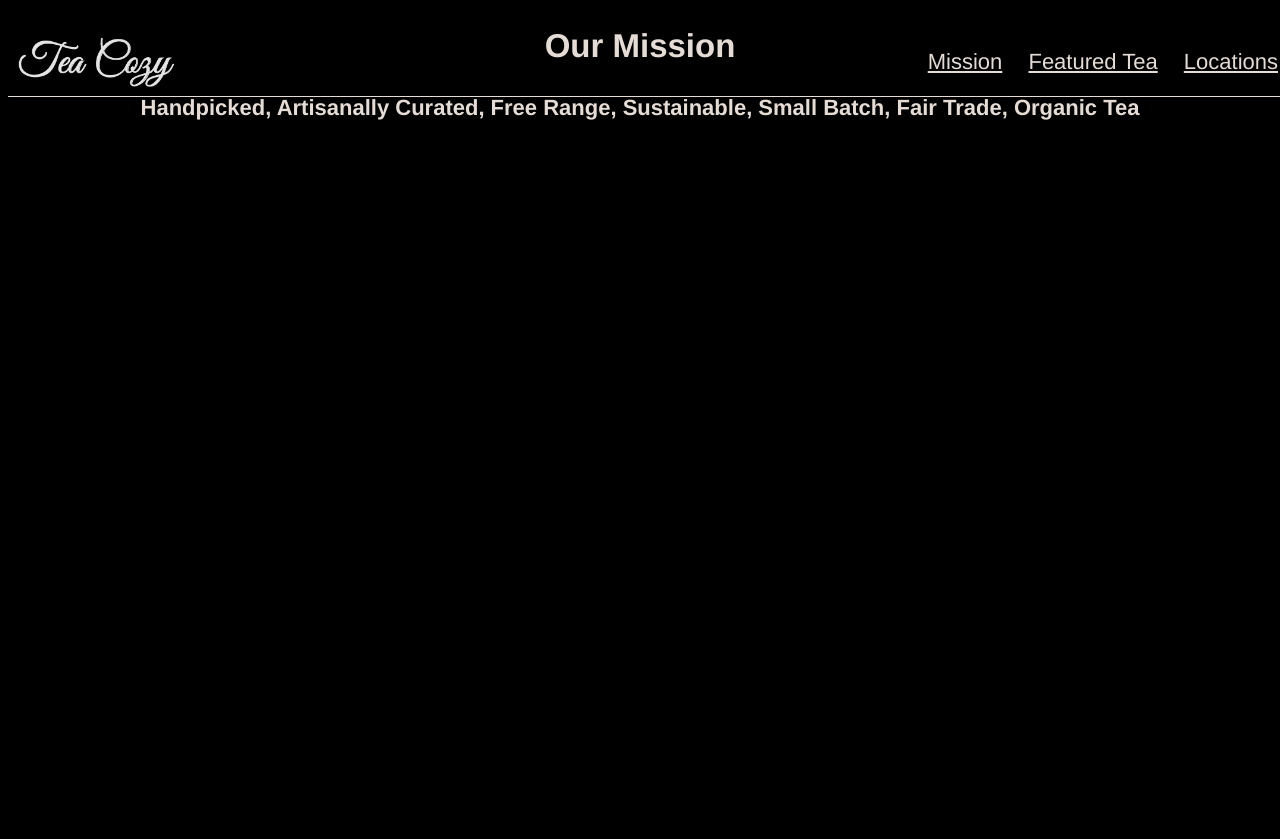
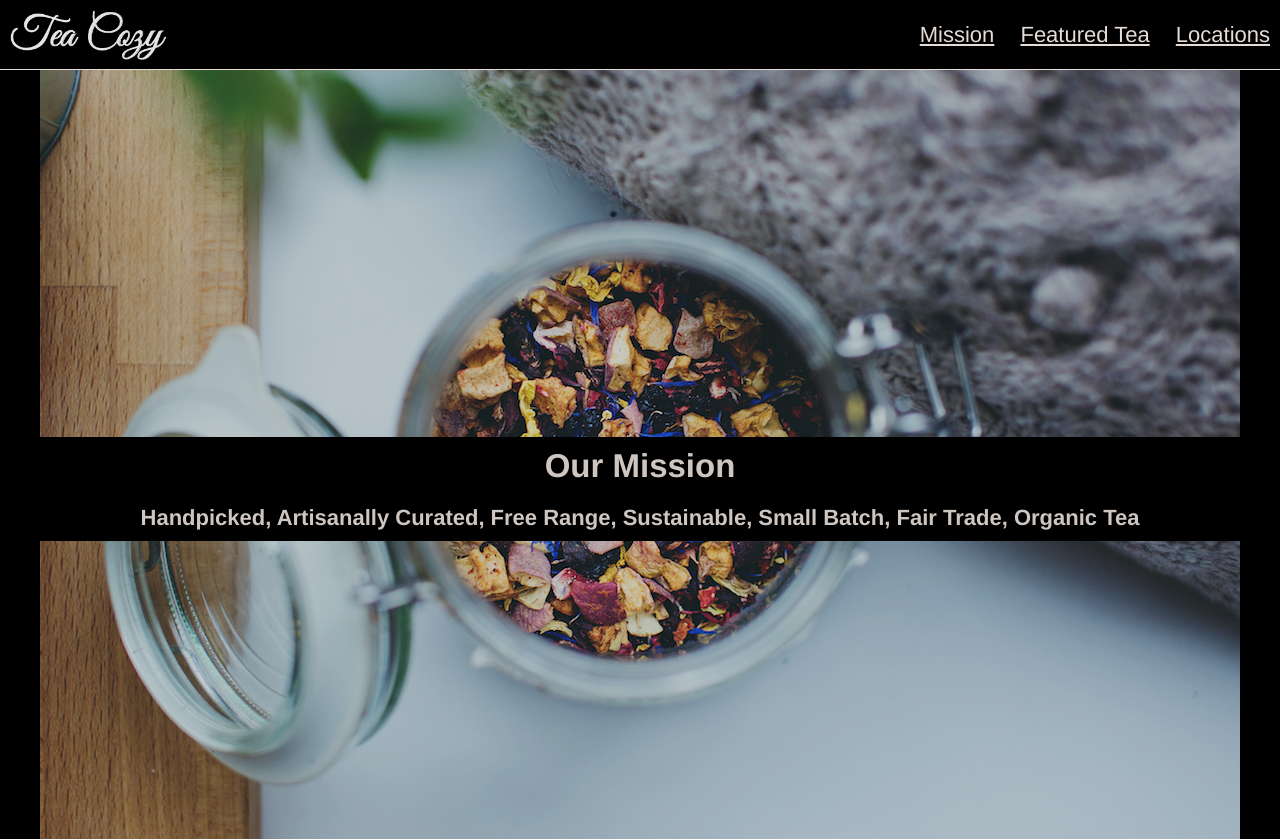
Before and after one commit to amduren/TeaCozy, a plain HTML site: page index.html in a window 1280 px wide. Before the commit the page ends 800 px from the top, so only its background shows below. Drawn offline with Linux system fonts and the light colour scheme.

Commit message:
Style mission section

```diff
--- a/resources/css/style.css
+++ b/resources/css/style.css
@@ -5,19 +5,24 @@ body {
   color: seashell;
   opacity: 0.9;
   text-align: center;
+  margin: 0;
+}
+
+.flex-container {
+  display: flex;
+  justify-content: center;
+  flex-wrap: wrap;
 }
 
 /* header section */
 header {
-  display: flex;
+  position: fixed;
   align-items: center;
-  justify-content: center;
-  flex-wrap: wrap;
-  position: fixed;
   z-index: 10;
   border-bottom: 1px solid seashell;
   width: 100%;
   height: 69px;
+  background-color: black;
 }
 
 header img {
@@ -39,3 +44,30 @@ a {
   text-decoration: underline;
   color: seashell;
 }
+
+/* main section */
+.main {
+  padding-top: 69px;
+  opacity: 0.9;
+  width: 1200px;
+  margin: auto;
+}
+
+/* mission section */
+h2,
+h4 {
+  padding: 10px;
+  margin: 0;
+}
+
+#mission {
+  height: 700px;
+  background-image: url("./background-images/img-mission-background.jpg");
+  padding-top: 70px;
+}
+
+#mission .content {
+  margin: auto;
+  background-color: black;
+  width: 100%;
+}
```
